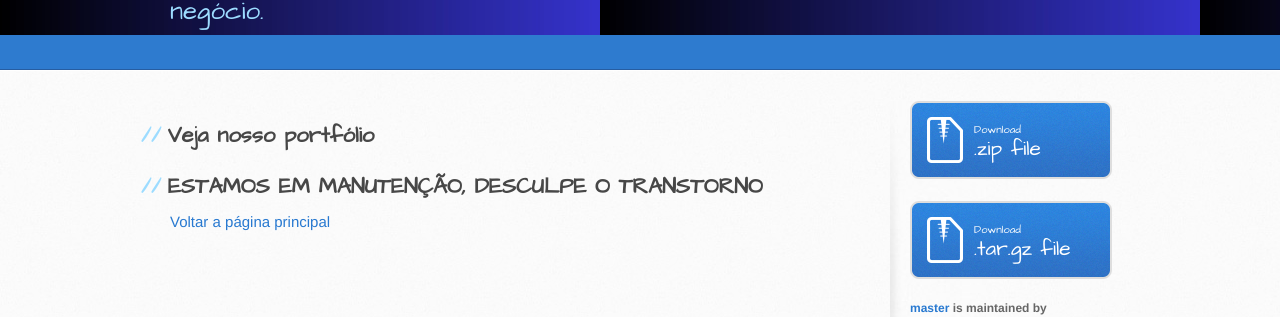
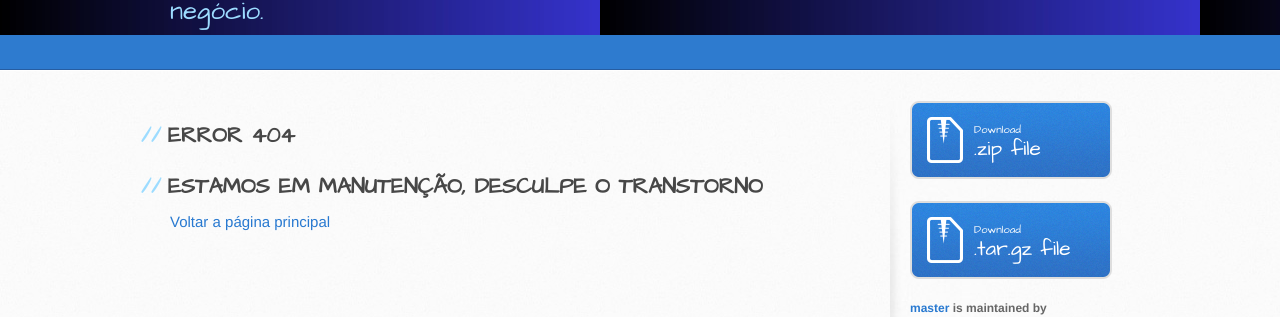
Before and after one commit to Jhonysc43/master, a Jekyll site: the page built from another-page.md, in a window 1280 px wide. Shown: the part 165-482 px from the top of the page. Built offline with Jekyll 4.4.1, drawn with Linux system fonts in a browser that asks for light colours; our own code applies the rules of GitHub Pages for plain Markdown files.

Commit message:
Update another-page.md

```diff
--- a/another-page.md
+++ b/another-page.md
@@ -2,7 +2,7 @@
 layout: default
 ---
 
-## Veja nosso portfólio
+## ERROR 404
 
 ## ESTAMOS EM MANUTENÇÃO, DESCULPE O TRANSTORNO
 
```
